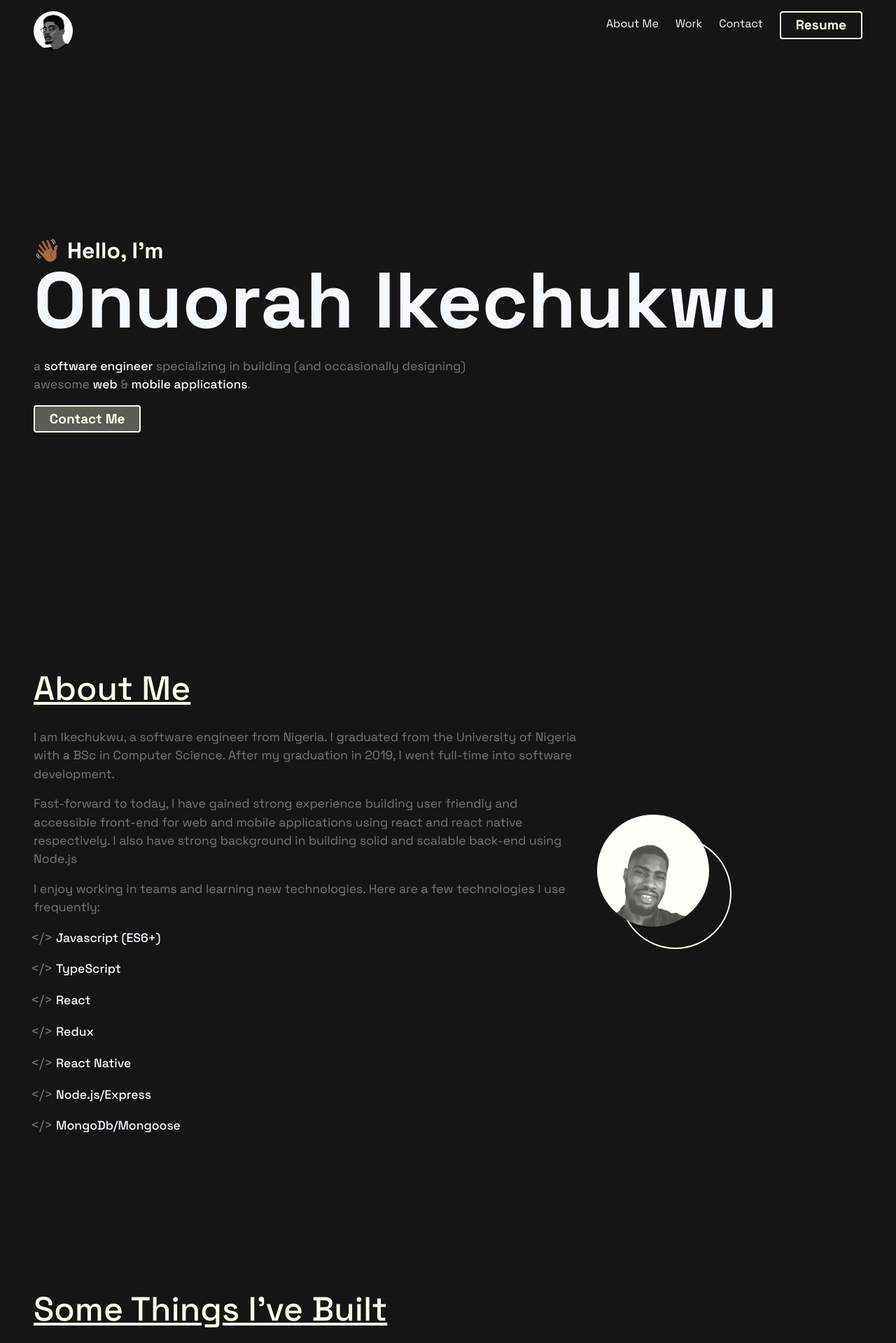
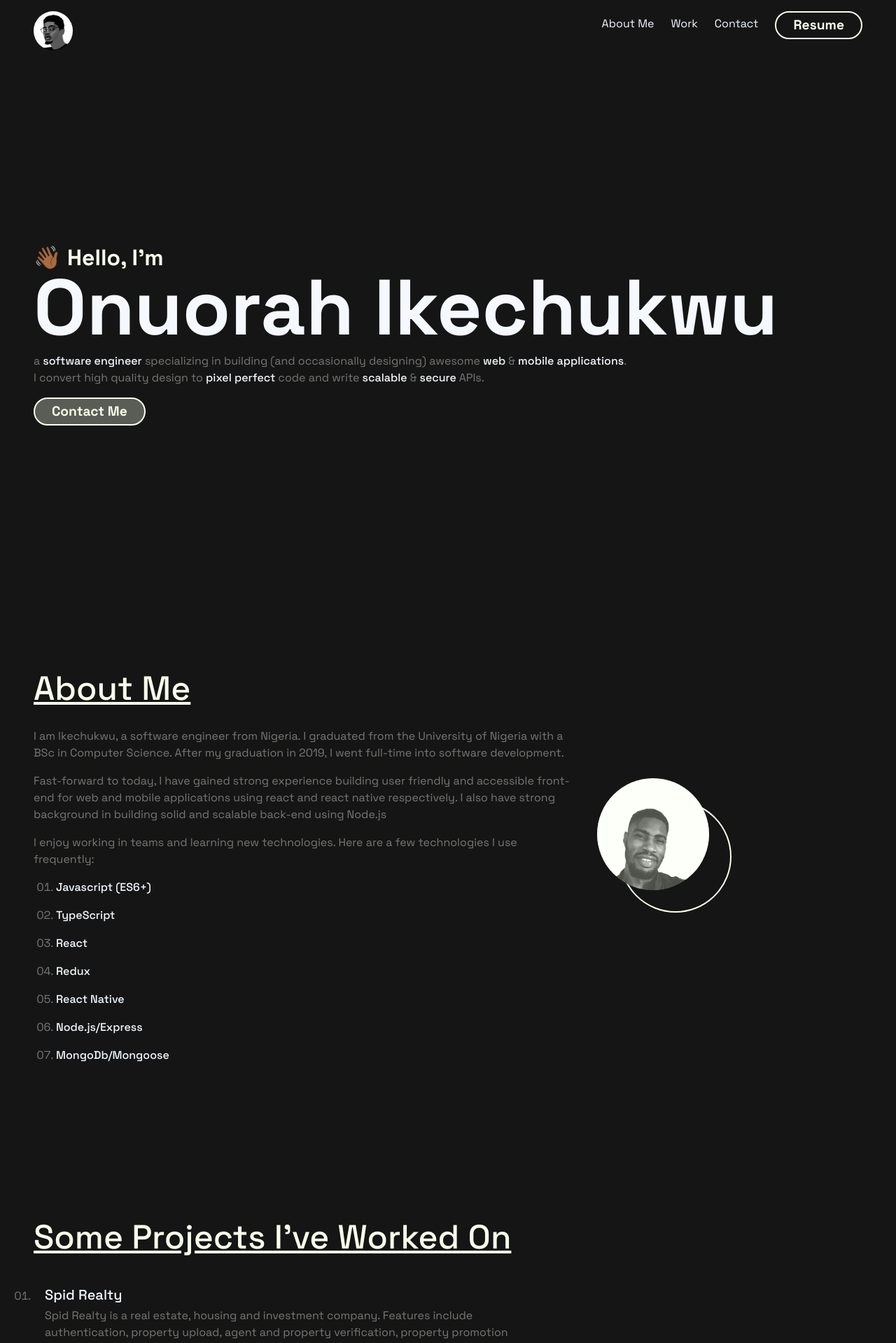
Before and after one commit to ikecodes/portfolio_v3, a React (Create React App) app: page / in a window 1280 px wide. Shown: the top 1919 px of the page at 70% size. Built offline with nearby package versions, Linux system fonts and the light colour scheme.

Commit message:
new portfolio updates

```diff
--- a/src/components/About.tsx
+++ b/src/components/About.tsx
@@ -139,15 +139,15 @@ const Image = styled.img`
   left: 0;
 `;
 const List = styled.ul`
-  list-style: none;
-  list-style-type: "</> ";
+  list-style: decimal-leading-zero;
+  /* list-style-type: "</> "; */
   font-size: 1rem;
   color: ${colors.dim};
   & div:not(:last-child) {
     margin-bottom: 1rem;
   }
   & li {
-    font-size: 1.2rem;
+    font-size: 1rem;
   }
 `;
 const ListItem = styled.div`
--- a/src/components/Hero.tsx
+++ b/src/components/Hero.tsx
@@ -28,15 +28,16 @@ const Hero = () => {
           <Header className='text-capitalize mb-0 m-0'>
             onuorah ikechukwu
           </Header>
-          <Width className='mt-4'>
+          <Width className='mt-2'>
             <Text>
               a <WhiteHighlight> software engineer</WhiteHighlight> specializing
               in building (and occasionally designing) awesome
               <WhiteHighlight> web</WhiteHighlight> &
-              <WhiteHighlight> mobile applications</WhiteHighlight>.
-              {/* Currently, I’m
-          focused on building accessible, scalable, human-centered product at{" "}
-          <LinkHighlight text='buzzline' link='https://www.buzzline.app/' /> */}
+              <WhiteHighlight> mobile applications</WhiteHighlight>. <br /> I
+              convert high quality design to{" "}
+              <WhiteHighlight>pixel perfect</WhiteHighlight> code and write
+              <WhiteHighlight> scalable</WhiteHighlight> &{" "}
+              <WhiteHighlight>secure</WhiteHighlight> APIs.
             </Text>
             <a href='mailto:ikecodes@gmail.com'>
               <Button active>contact me</Button>
@@ -65,7 +66,7 @@ const Header = styled.h1`
   }
 `;
 const Width = styled.div`
-  max-width: 700px;
+  /* max-width: 700px; */
 `;
 const Hello = styled.h2`
   color: ${colors.primary};
--- a/src/components/Work.tsx
+++ b/src/components/Work.tsx
@@ -18,7 +18,7 @@ interface Props {
 const Work = () => {
   return (
     <div className='my-5' id='work'>
-      <Header>some things i've built</Header>
+      <Header>some projects i've worked on</Header>
       {/* <Ps>
         Please note the content for some of these have not been updated, but all
         funtionalities work.
@@ -54,7 +54,6 @@ const ListItem: React.FC<Props> = ({
       whileInView={{ opacity: 1, y: 0 }}
       viewport={{ once: true }}
       transition={{ delay: 0.5 }}
-      whileHover={{ scale: 1.1, boxShadow: "0 0 3px #ccc" }}
     >
       <Head className='text-capitalize'>{title}</Head>
       <Text>{description}</Text>
@@ -91,10 +90,10 @@ const List = styled.ul`
   margin: 0;
   padding: 0;
   & li {
-    list-style: none;
+    list-style: decimal-leading-zero;
     max-width: 700px;
     border-bottom: 1px solid ${colors.primary};
-    background-color: ${colors.box};
+    /* background-color: ${colors.box}; */
     margin-bottom: 3rem;
     padding: 1rem;
     & a {
--- a/src/constants/colors.ts
+++ b/src/constants/colors.ts
@@ -2,6 +2,7 @@ const colors = {
   primary: "#F8FFEA",
   primaryLight: "rgba(248,255,234,0.3)",
   dark: "#151515",
+  // dark: "#323232",
   light: "#F5F9FF",
   box: "#1b1b1d",
   dim: "#777775",
--- a/src/index.css
+++ b/src/index.css
@@ -43,7 +43,7 @@ table {
 li,
 span,
 p {
-  font-size: 1.2rem;
+  font-size: 1rem;
   line-height: 1.5 !important;
 }
 
--- a/src/layouts/NavItemLg.tsx
+++ b/src/layouts/NavItemLg.tsx
@@ -27,11 +27,12 @@ const NavItem = styled.li`
   display: flex;
   flex-direction: column;
   justify-content: center;
-  align-items: center;
+  /* align-items: center; */
   text-transform: capitalize;
+  transform-origin: left;
   font-size: 1rem;
   &:hover div {
-    transform: scaleX(-3);
+    width: 100%;
     opacity: 1;
   }
   & a {
@@ -39,16 +40,12 @@ const NavItem = styled.li`
     text-decoration: none;
     transition: all 0.3s ease-in;
   }
-  /* &.active div {
-    transform: scaleX(-3);
-    opacity: 1;
-  } */
 `;
 const MenuLine = styled.div`
   height: 3px;
   border-radius: 5px;
-  opacity: 0;
-  width: 10px;
+  opacity: 1;
+  width: 0px;
   background-color: ${colors.primary};
   transition: all 0.2s linear;
 `;
--- a/src/shared/Button.tsx
+++ b/src/shared/Button.tsx
@@ -10,11 +10,7 @@ interface BtnProps {
   active?: boolean;
 }
 const Button: React.FC<Props> = ({ children, active }) => {
-  return (
-    <Btn className='rounded' active={active}>
-      {children}
-    </Btn>
-  );
+  return <Btn active={active}>{children}</Btn>;
 };
 
 const Btn = styled.button<BtnProps>`
@@ -22,10 +18,11 @@ const Btn = styled.button<BtnProps>`
     props.active ? colors.primaryLight : "transparent"};
   color: ${colors.primary};
   border: 2px solid ${colors.primary};
-  padding: 0.5rem 1.3rem;
+  padding: 0.5rem 1.5rem;
   font-size: 1.2rem;
   text-transform: capitalize;
   font-weight: 900;
+  border-radius: 1.5rem;
   transition: all 0.3s ease-in-out;
   &:hover {
     background-color: ${colors.primaryLight};
--- a/src/shared/LinkHighlight.tsx
+++ b/src/shared/LinkHighlight.tsx
@@ -22,7 +22,7 @@ const HightLight = styled.a<LinkProps>`
   color: ${colors.primary};
   font-weight: 500;
   text-decoration: none;
-  font-size: ${(props) => (props.lg ? "2rem" : "1.1rem")};
+  font-size: ${(props) => (props.lg ? "2rem" : "1rem")};
   text-transform: capitalize;
   &:hover {
     color: ${colors.primary};
--- a/src/shared/Text.tsx
+++ b/src/shared/Text.tsx
@@ -11,6 +11,6 @@ const Text: React.FC<Props> = ({ children }) => {
 };
 const Paragraph = styled.p`
   color: ${colors.dim};
-  font-size: 1.1rem;
+  font-size: 1rem;
 `;
 export default Text;
--- a/src/shared/WhiteHighlight.tsx
+++ b/src/shared/WhiteHighlight.tsx
@@ -10,6 +10,6 @@ const WhiteHighlight: React.FC<Props> = ({ children }) => {
 const HightLight = styled.span`
   color: ${colors.light};
   font-weight: 500;
-  font-size: 1.1rem;
+  font-size: 1rem;
 `;
 export default WhiteHighlight;
```
